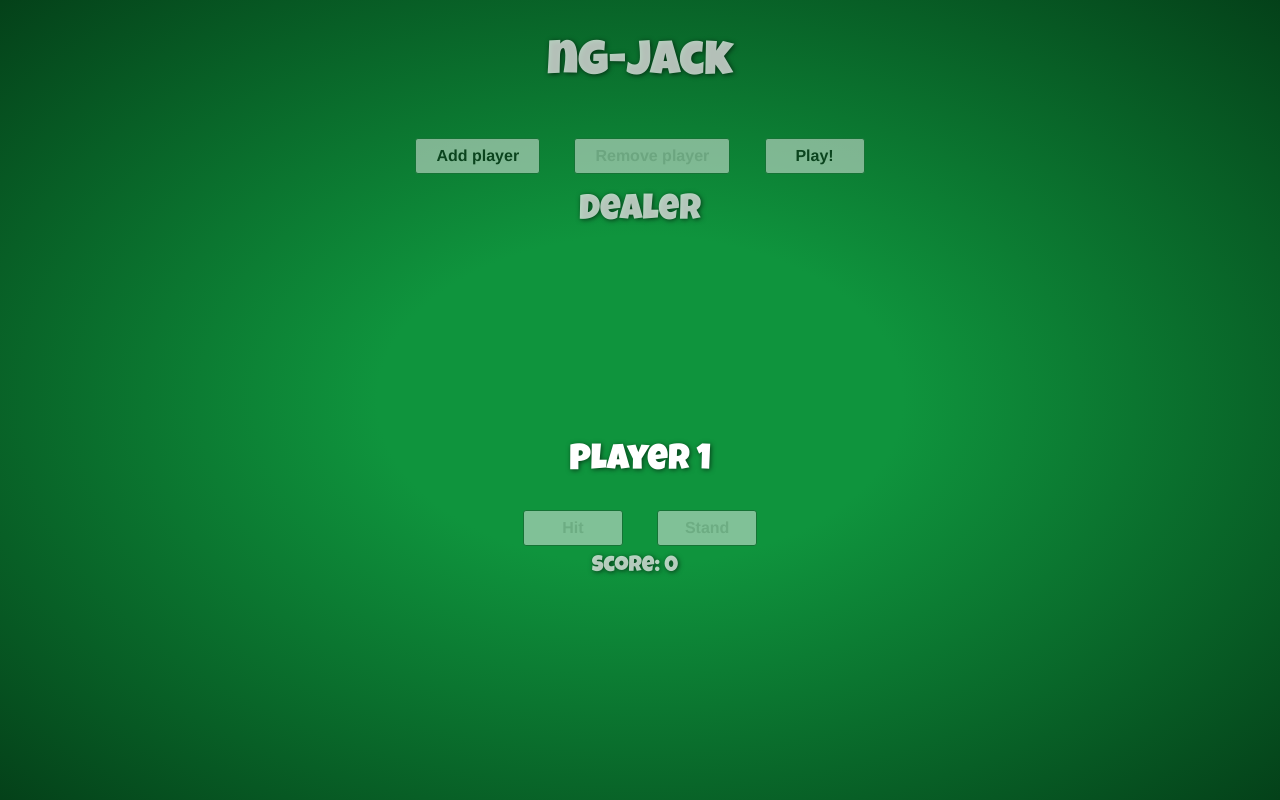
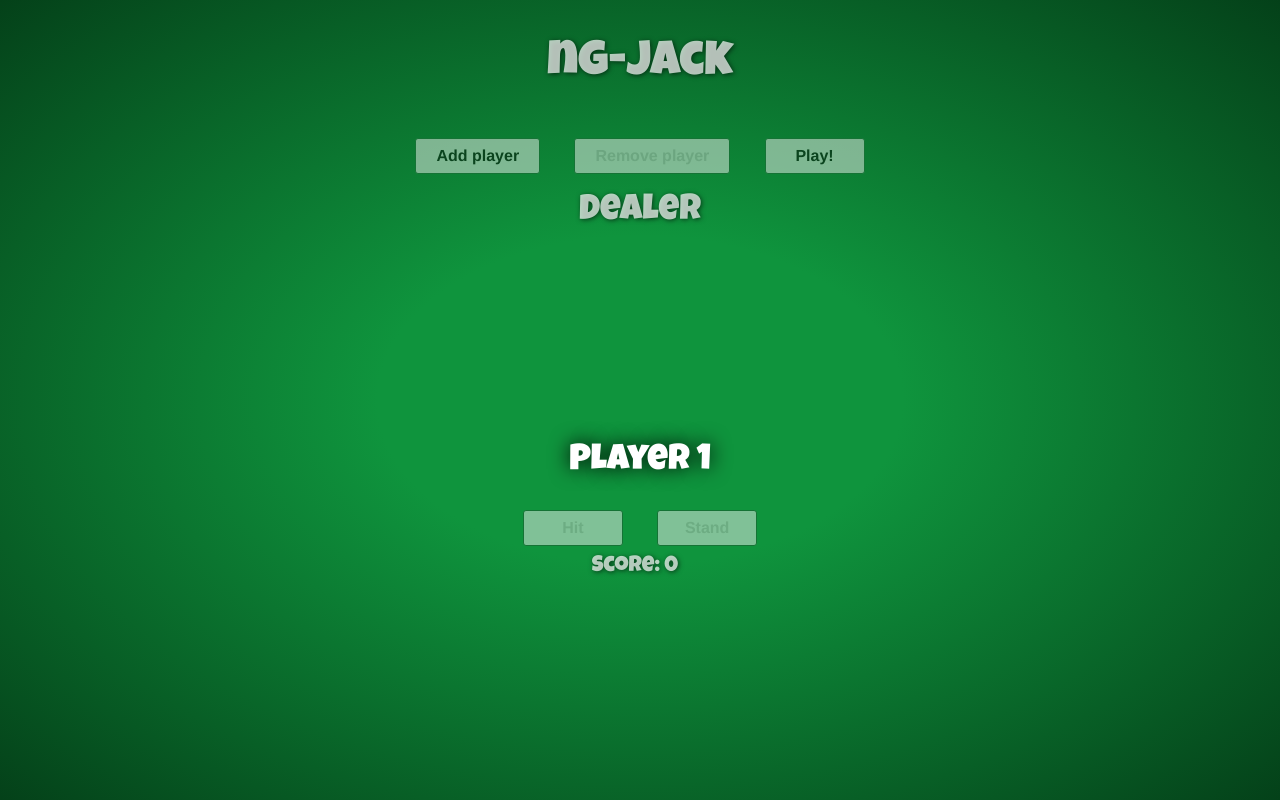
Before and after one commit to ubenzer/ng-jack, a website: page index.html in a window 1280 px wide. Drawn offline with nearby package versions, Linux system fonts and the light colour scheme.

Commit message:
Make active player even more distinctive.

```diff
--- a/app.css
+++ b/app.css
@@ -106,10 +106,11 @@ button + button {
   margin-left: 50px;
 }
 .player h2 {
-  transition: color .3s ease;
+  transition: all .3s ease;
 }
 .player.active-player h2 {
-  color: white;
+  color: #FFFFFF;
+  text-shadow: 0 0 20px black;
 }
 
 .card-container {
```
